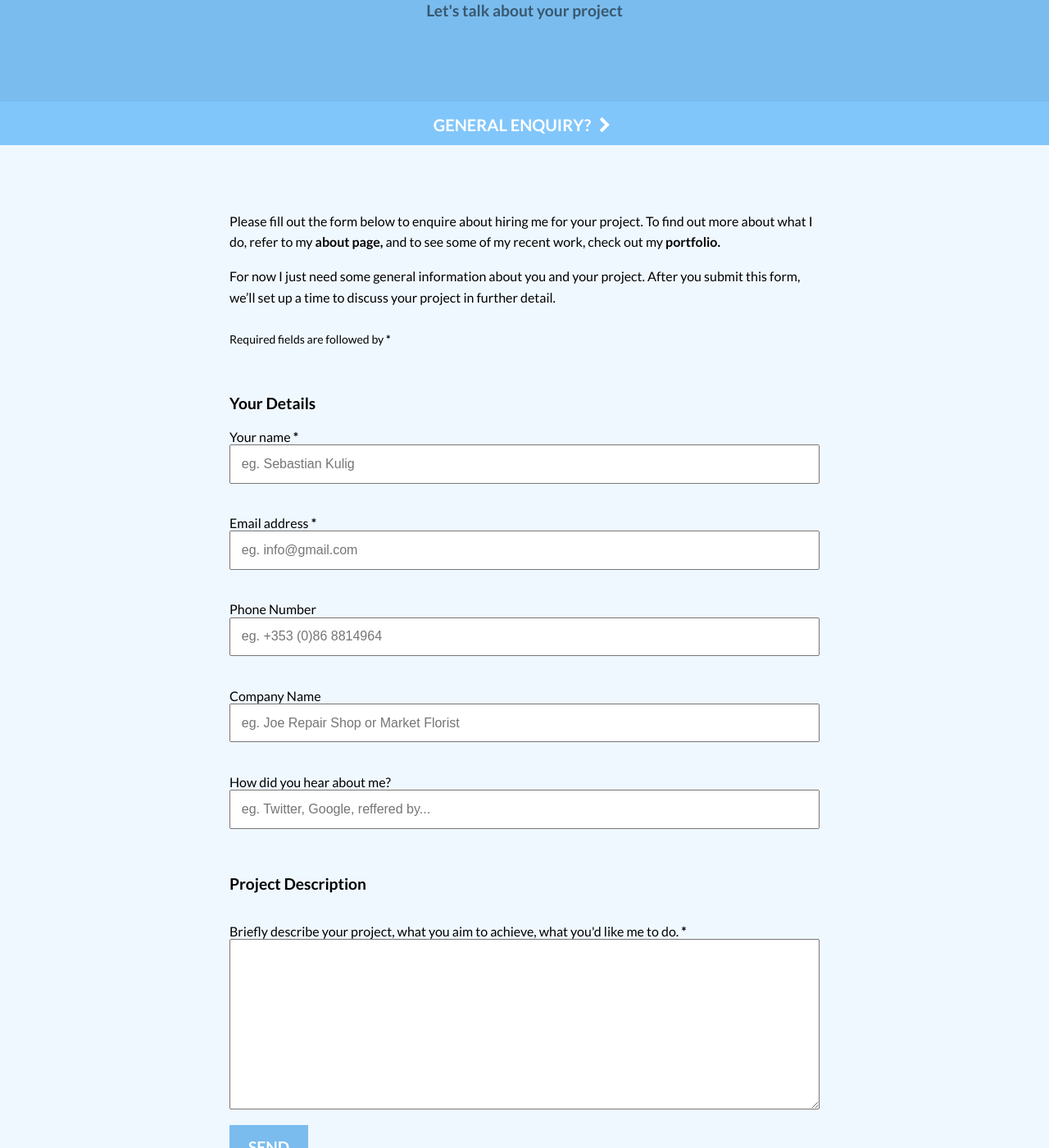
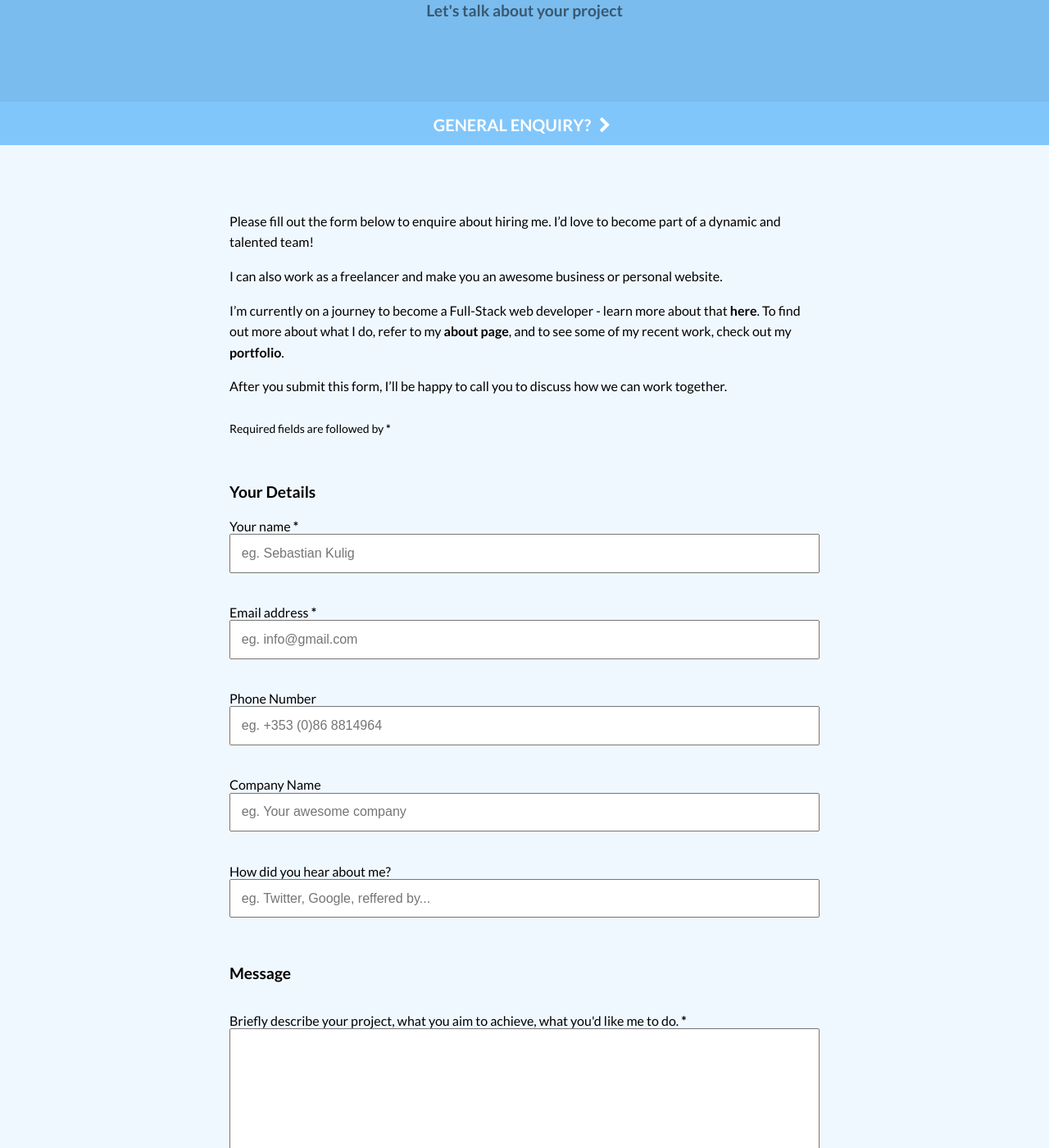
Before and after one commit to sebam2k4/sebastiankulig-Jekyll, a Jekyll site: the page built from source/_pages/hire-sebastian.md, in a window 1280 px wide and 1400 px high, scrolled down 229 px. Shown: the whole window at 82% size. Built offline with Jekyll 4.4.1, drawn with Linux system fonts in a browser that asks for light colours; nearby versions of some CDN libraries.

Commit message:
converted page to .md

```diff
--- a/source/_pages/hire-sebastian.html
+++ b/source/_pages/hire-sebastian.md
@@ -9,15 +9,19 @@ permalink: /hire-sebastian/
 
 {% include button.html relative_url="/contact/" title="General Enquiry" text="General enquiry?" %}
 
-<div class="content">
-  <p>Please fill out the form below to enquire about hiring me for your project. To find out more about what I do, refer to my <a href="{{ site.url }}/about/">about page,</a> and to see some of my recent work, check out my <a href="{{ site.url }}/">portfolio.</a></p>
+<div class="content" markdown="1">
+  Please fill out the form below to enquire about hiring me. I'd love to become part of a dynamic and talented team!
 
-  <p>For now I just need some general information about you and your project. After you submit this form, we’ll set up a time to discuss your project in further detail.</p>
+  I can also work as a freelancer and make you an awesome business or personal website.
+
+  I'm currently on a journey to become a Full-Stack web developer - learn more about that [here]({{ site.url }}/personal-curriculum). To find out more about what I do, refer to my [about page]({{ site.url }}/about/), and to see some of my recent work, check out my [portfolio]({{ site.url }}/).
+
+  After you submit this form, I'll be happy to call you to discuss how we can work together.
 
   <p class="note">Required fields are followed by <strong>*</strong></p>
 
    <form accept-charset="UTF-8" name="sendMessage" id="contactForm" action="{{ site.url }}/contact.php" method="post">
-    <h2>Your Details </h2>
+    <h2>Your Details</h2>
 
     <p><label for="name">Your name <strong>*</strong></label>
     <input id="name" name="name" type="text" placeholder="eg. Sebastian Kulig" autocomplete="off" required></p>
@@ -27,11 +31,11 @@ permalink: /hire-sebastian/
 
     <p><label for="phone">Phone Number</label><input id="phone" name="phone" type="text" placeholder="eg. +353 (0)86 8814964" autocomplete="off"></p>
 
-    <p><label for="businessname">Company Name</label><input id="businessname" name="businessname" type="text" placeholder="eg. Joe Repair Shop or Market Florist" autocomplete="off"></p>
+    <p><label for="businessname">Company Name</label><input id="businessname" name="businessname" type="text" placeholder="eg. Your awesome company" autocomplete="off"></p>
 
     <p><label for="referral">How did you hear about me?</label><input id="referral" name="referral" type="text" placeholder="eg. Twitter, Google, reffered by..." autocomplete="off"></p>
 
-    <h2>Project Description</h2>
+    <h2>Message</h2>
 
     <p><label for="message">Briefly describe your project, what you aim to achieve, what you'd like me to do. <strong>*</strong></label><textarea id="message" name="message" cols="40" rows="10" required></textarea></p>
 
```
